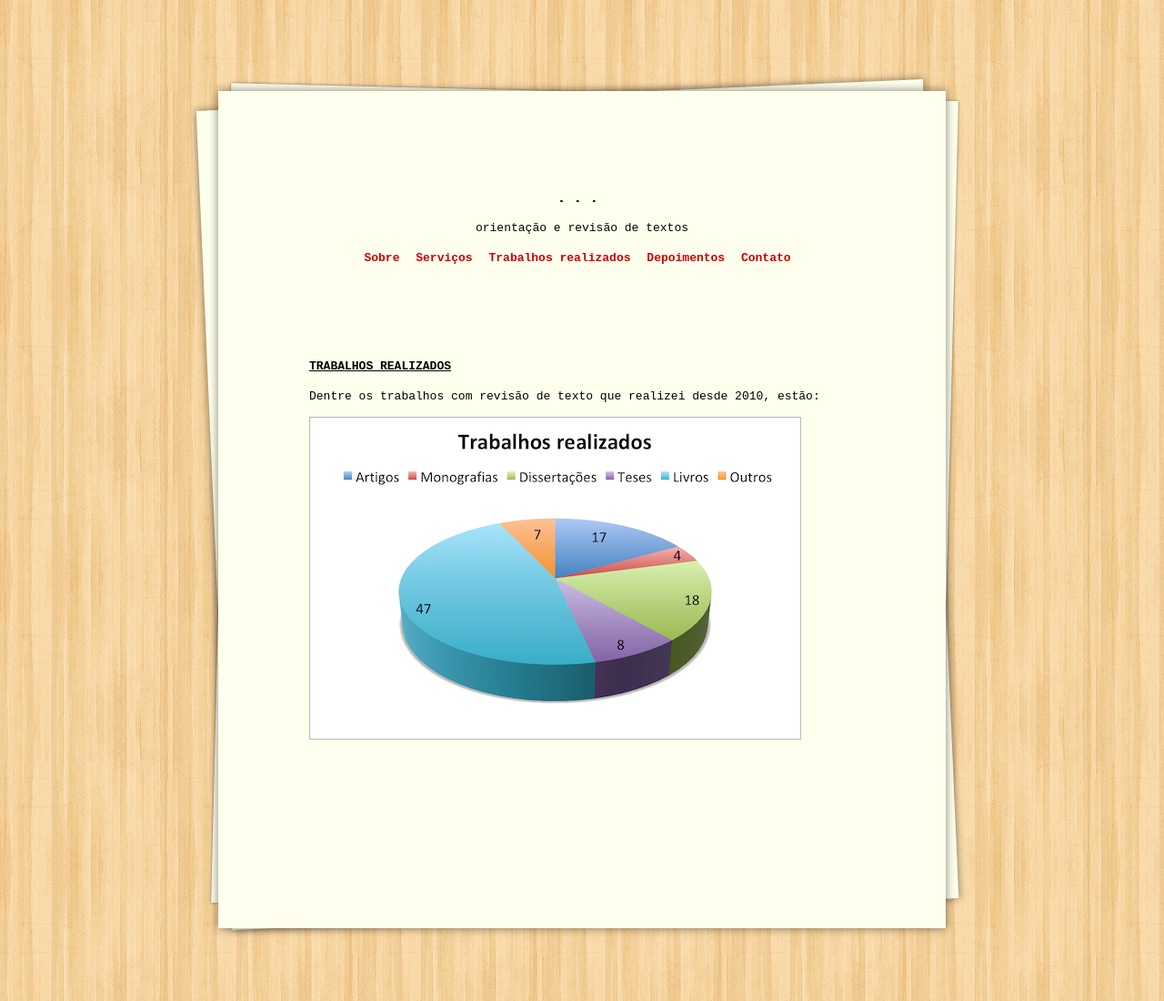
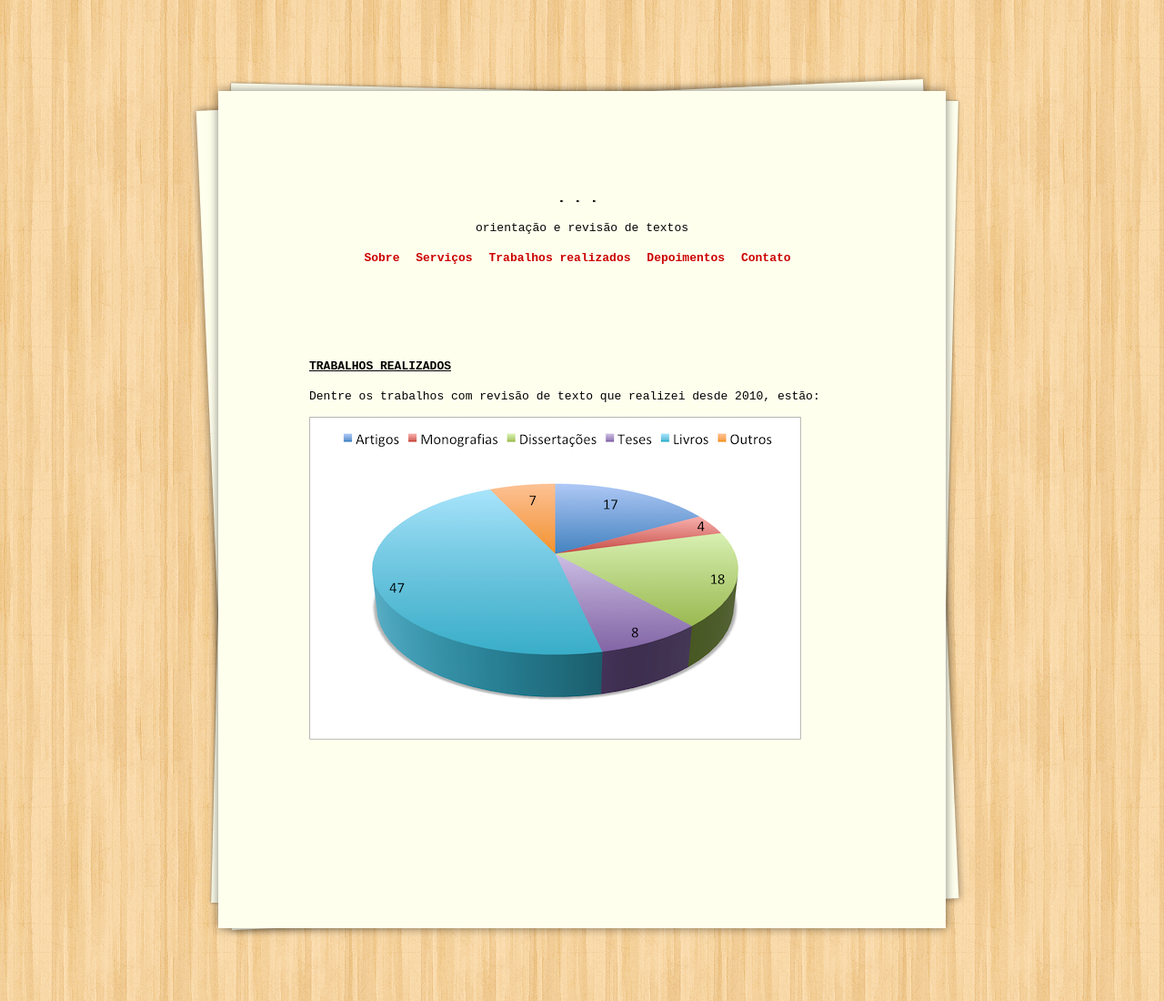
Before and after one commit to raqueldiniz/site, a Jekyll site: the page built from trabalhos-realizados.md, in a window 1280 px wide. Shown: the whole page at 91% size. Built offline with Jekyll 4.4.1, drawn with Linux system fonts in a browser that asks for light colours.

Commit message:
Update trabalhos-realizados.md

```diff
--- a/trabalhos-realizados.md
+++ b/trabalhos-realizados.md
@@ -6,4 +6,4 @@ permalink: /trabalhos-realizados/
 
 Dentre os trabalhos com revisão de texto que realizei desde 2010, estão:
 
-![trabalhos realizados](/images/trabalhos-realizados1.png)
+![trabalhos realizados](/images/trabalhos-realizados2.png)
```
